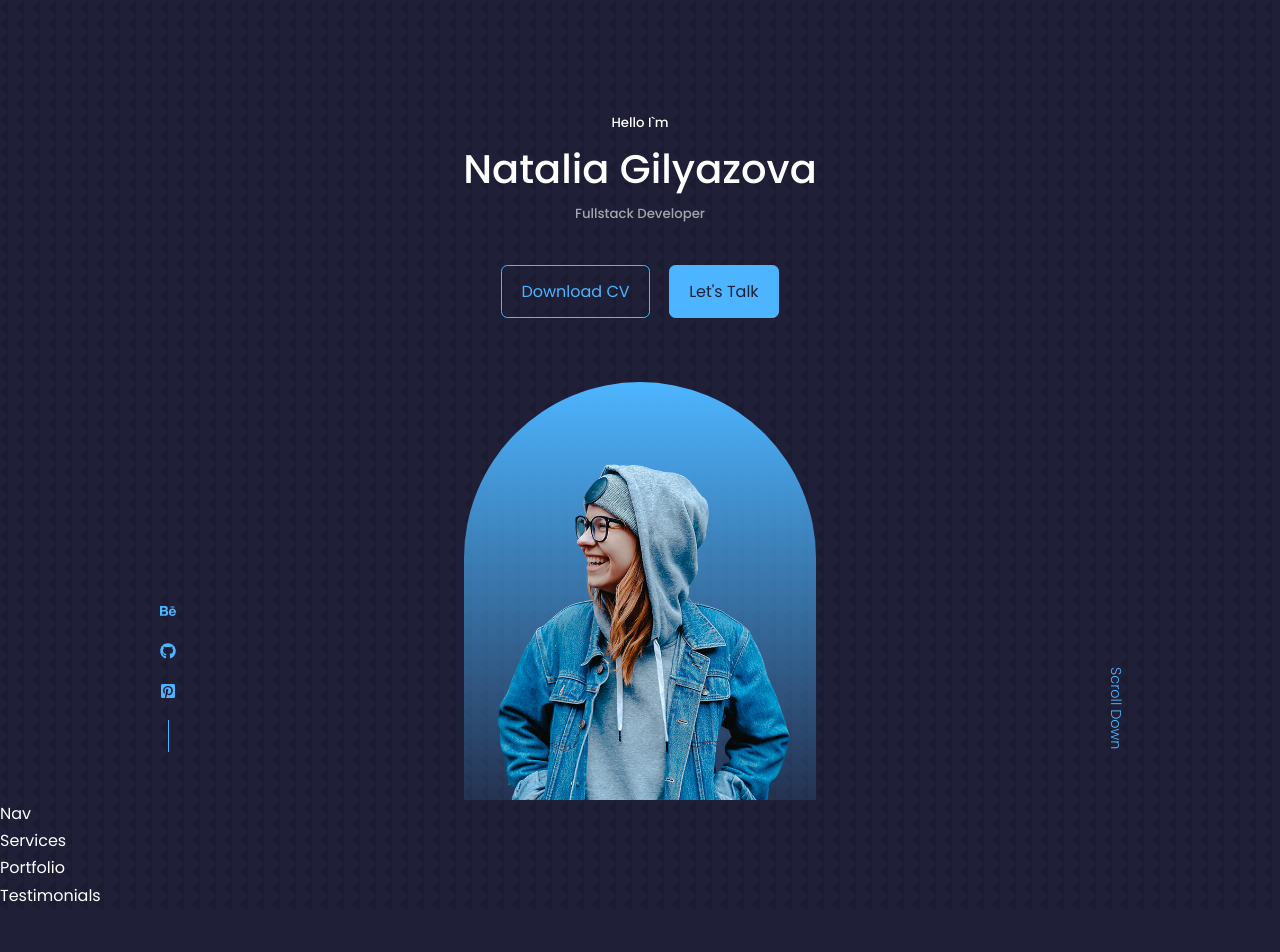
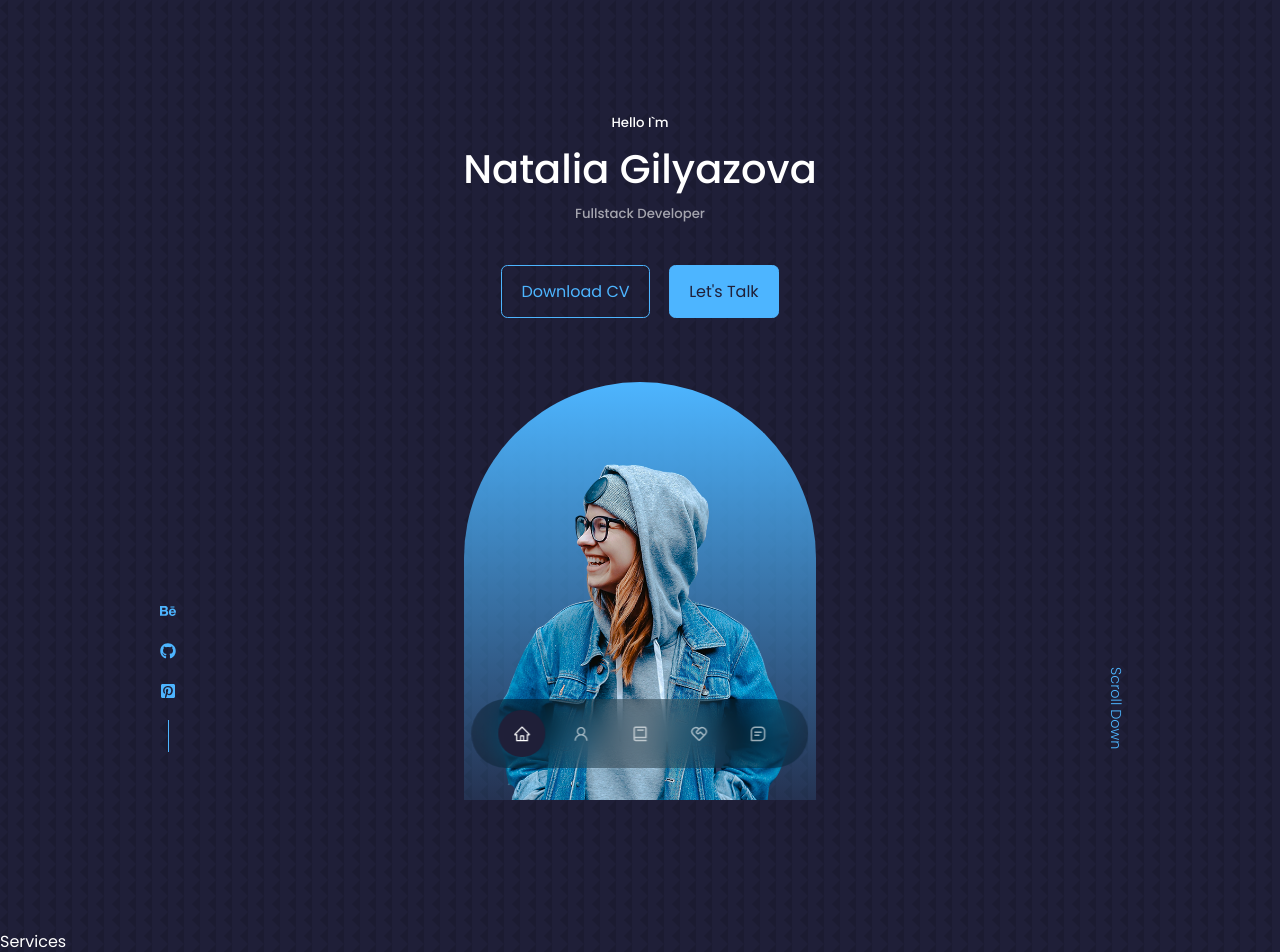
Before and after one commit to Natalia1607/React-Portfolio-Website, a React (Create React App) app: page / in a window 1280 px wide. Shown: the top 952 px of the page. Before the commit the page ends 909 px from the top, so only its background shows below. Built offline with nearby package versions, Linux system fonts and the light colour scheme.

Commit message:
Created navigation

```diff
--- a/src/components/about/About.jsx
+++ b/src/components/about/About.jsx
@@ -3,9 +3,9 @@
 
 const About = () => {
   return (
-    <div>
+    <section id='about'>
 
-    </div>
+    </section>
   )
 }
 
--- a/src/components/contact/Contact.jsx
+++ b/src/components/contact/Contact.jsx
@@ -3,9 +3,9 @@
 
 const Contact = () => {
   return (
-    <div>
+    <section id='contact'>
 
-    </div>
+    </section>
   )
 }
 
--- a/src/components/experience/Experience.jsx
+++ b/src/components/experience/Experience.jsx
@@ -3,9 +3,9 @@
 
 const Experience = () => {
   return (
-    <div>
+    <section id='experience'>
 
-    </div>
+    </section>
   )
 }
 
--- a/src/components/nav/Nav.jsx
+++ b/src/components/nav/Nav.jsx
@@ -1,12 +1,20 @@
-import React from 'react';
+import React, { useState } from 'react';
 import './navStyles.css';
+import {AiOutlineHome, AiOutlineUser} from 'react-icons/ai';
+import {BiBook, BiMessageSquareDetail} from 'react-icons/bi';
+import {RiServiceLine} from 'react-icons/ri';
 
-const nav = () => {
+const Nav = () => {
+  const [activeNav, setActiveNav] = useState('#');
   return (
-    <div>
-      Nav
-    </div>
+    <nav>
+      <a href="#" onClick={()=> setActiveNav('#')} className={activeNav === '#' ? 'active' : ''}><AiOutlineHome /></a>
+      <a href="#about" onClick={()=> setActiveNav('#about')} className={activeNav === '#about' ? 'active' : ''}><AiOutlineUser /></a>
+      <a href="#experience" onClick={()=> setActiveNav('#experience')} className={activeNav === '#experience' ? 'active' : ''}><BiBook /></a>
+      <a href="#services" onClick={()=> setActiveNav('#services')} className={activeNav === '#services' ? 'active' : ''}><RiServiceLine /></a>
+      <a href="#contact" onClick={()=> setActiveNav('#contact')} className={activeNav === '#contact' ? 'active' : ''}><BiMessageSquareDetail /></a>
+    </nav>
   )
 }
 
-export default nav
+export default Nav
--- a/src/components/nav/navStyles.css
+++ b/src/components/nav/navStyles.css
@@ -0,0 +1,32 @@
+nav {
+    position: fixed;
+    left: 50%;
+    bottom: 2rem;
+    transform: translateX(-50%);
+    display: flex;
+    gap: 0.8rem;
+    width: max-content;
+    padding: 0.7rem 1.7rem;
+    background: rgba(0,0,0,0.3);
+    border-radius: 3rem;
+    backdrop-filter: blur(15px);
+    z-index: 2;
+}
+
+nav a {
+    display: flex;
+    padding: 0.9rem;
+    background: transparent;
+    color: var(--color-light);
+    font-size: 1.1rem;
+    border-radius: 50%;
+}
+
+nav a:hover {
+    background: rgba(0, 0, 0, 0.3)
+}
+
+nav a.active {
+    background: var(--color-bg);
+    color: var(--color-white);
+}
--- a/src/components/portfolio/Portfolio.jsx
+++ b/src/components/portfolio/Portfolio.jsx
@@ -3,7 +3,7 @@
 
 const Portfolio = () => {
   return (
-    <div>Portfolio</div>
+    <section id='portfolio'>Portfolio</section>
   )
 }
 
--- a/src/components/testimonials/Testimonials.jsx
+++ b/src/components/testimonials/Testimonials.jsx
@@ -3,7 +3,7 @@
 
 const Testimonials = () => {
   return (
-    <div>Testimonials</div>
+    <section id='testimonials'>Testimonials</section>
   )
 }
 
```
